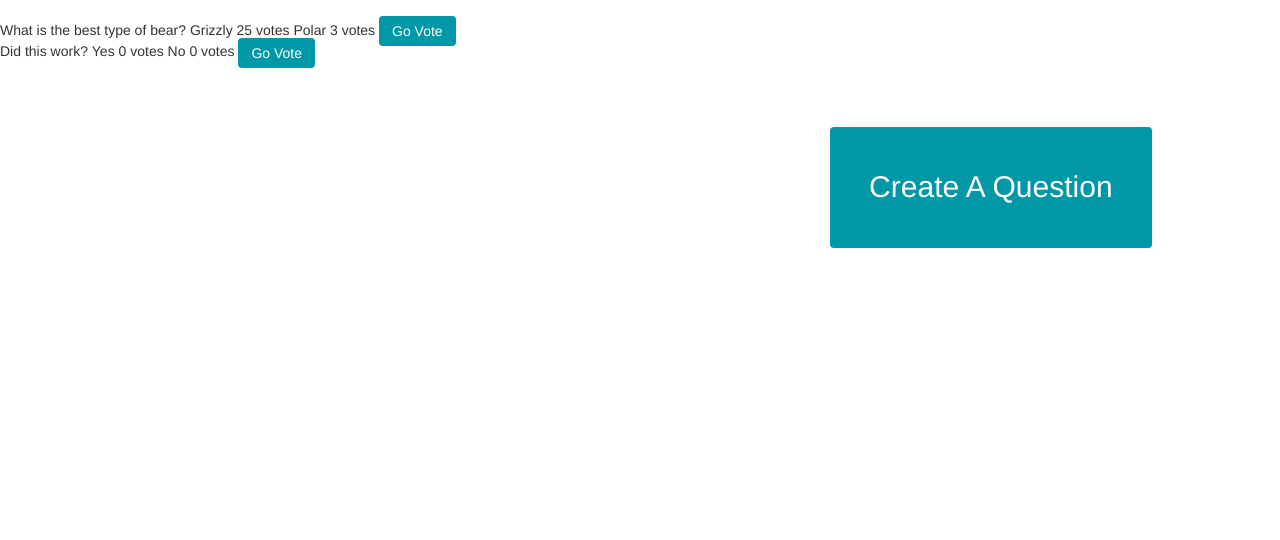
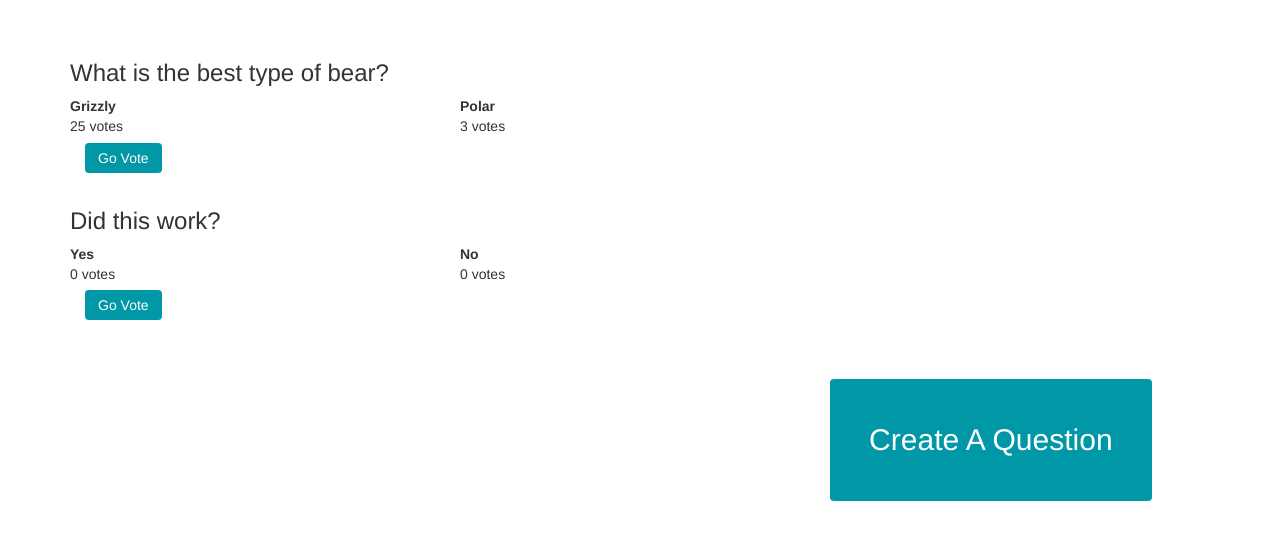
Before and after one commit to MackHartley/Poli-nator, a Django app: page /index/ in a window 1280 px wide. Shown: the part 52-592 px from the top of the page. Run offline with Django 3.2, Linux system fonts and the light colour scheme; data comes from the database, SQL or seed files in the repository; both versions use the stored data as it was before the commit; some libraries are stand-ins or nearby versions.

Commit message:
Fixed up the design of the question page

```diff
--- a/Poll_R_Bear/Templates/index.html
+++ b/Poll_R_Bear/Templates/index.html
@@ -24,14 +24,18 @@
 	<div class="content">
 		<div class="questions-list">
 			{% for item in data %}
-			<div class="question">
-				<p>{{item.question.text}}</p>
-
-				{% for answer in item.answers %}
-				<p>{{answer.text}}</p>
-				<p>{{answer.upvotes}} votes</p>
-				{% endfor %}
-
+			<div class="question container">
+				<div class="container">
+					<h3>{{item.question.text}}</h3>
+					<div class="row">
+					{% for answer in item.answers %}
+						<div class='col-md-4'>
+							<p><strong>{{answer.text}}</strong><br/>
+						{{answer.upvotes}} votes</p>
+						</div>
+					{% endfor %}
+					</div>
+				</div>
 			<a class="btn btn-bear" href={% url 'question' item.question.id %}>Go Vote</a>
 			</div>
 			{% endfor %}
--- a/Poll_R_Bear/static/style.css
+++ b/Poll_R_Bear/static/style.css
@@ -56,6 +56,14 @@ nav {
 	display: inline;
 }
 
+.question > p {
+	display: block;
+}
+
+.q-answers {
+	display: inline;
+}
+
 .modal-body input {
 	border: 0;
 	width: 100%;
```
Also changed, not shown: db.sqlite3 (deleted), 11 other files.
